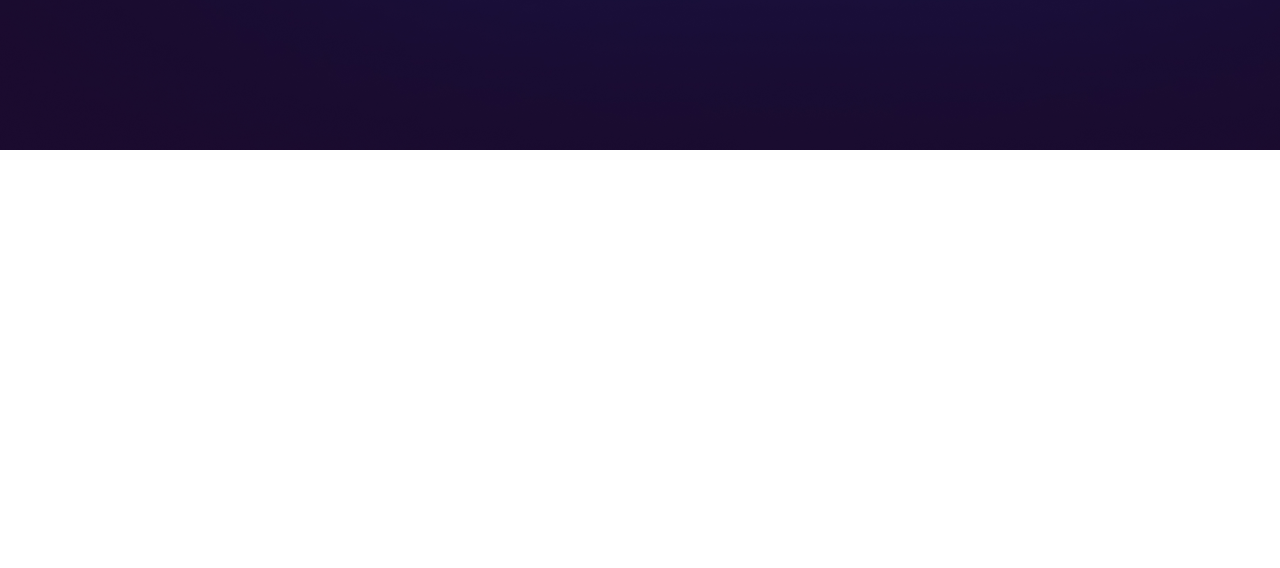
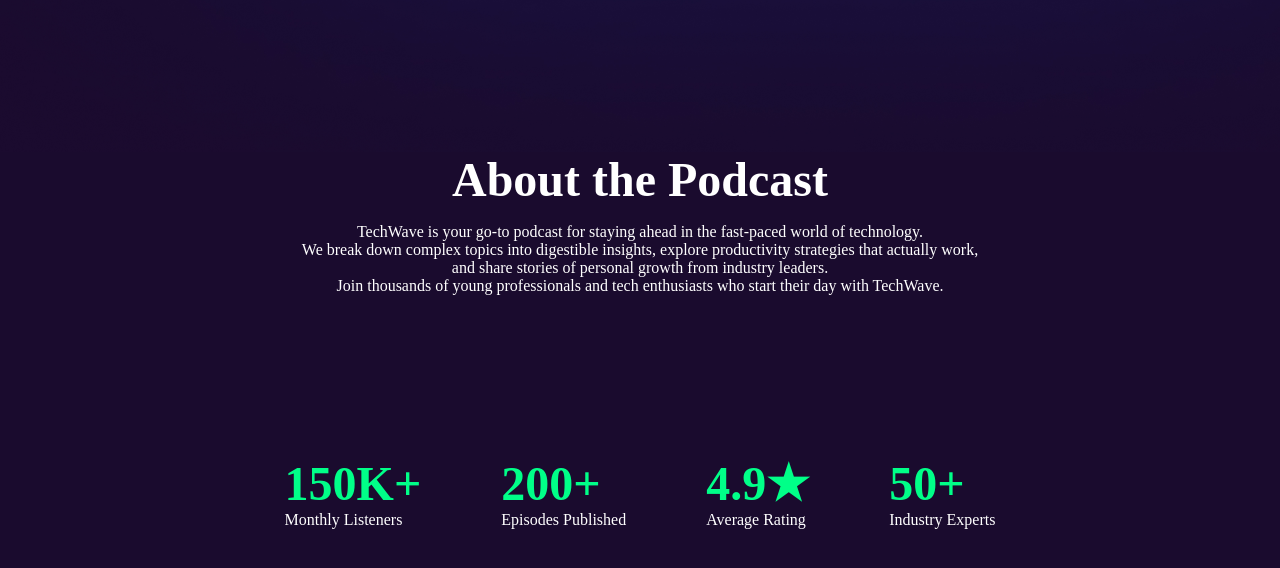
Before and after one commit to ahadsazid/ph-assignment-2, a plain HTML site: page index.html in a window 1280 px wide. Shown: the part 724-1292 px from the top of the page. Before the commit the page ends 874 px from the top, so only its background shows below. Drawn offline with Linux system fonts and the light colour scheme.

Commit message:
podcast design complete

```diff
--- a/index.html
+++ b/index.html
@@ -22,7 +22,7 @@
         </div>
 
     </nav>
-    <section>
+    <section class="hero-container">
         <div class="hero-images">
             <div class="image-1">
                 <img src="./assets/hero-circle.png" alt="">
@@ -42,5 +42,39 @@
 
      </section>
 
+     <section id="about-podcast">
+        <div class="podcast-container">
+            <div class="podcast">
+                <h2>About the Podcast</h2>
+                <p>TechWave is your go-to podcast for staying ahead in the fast-paced world of technology.<br>
+We break down complex topics into digestible insights, explore productivity strategies that actually work,<br>
+and share stories of personal growth from industry leaders.<br>
+
+Join thousands of young professionals and tech enthusiasts who start their day with TechWave.</p>
+            </div>
+            <div class="podcast-rating">
+                <div class="rating">
+                    <h2>150K+</h2>
+                    <p>Monthly Listeners</p>
+                </div>
+                <div class="rating">
+                    <h2>200+</h2>
+                    <p>Episodes Published</p>
+                </div>
+                <div class="rating">
+                    <h2>4.9★</h2>
+                    <p>Average Rating</p>
+                </div>
+                <div class="rating">
+                    <h2>50+</h2>
+                    <p>Industry Experts</p>
+                </div>
+
+              </div>
+
+
+        </div>
+     </section>
+
 </body>
 </html>
--- a/styles/styles.css
+++ b/styles/styles.css
@@ -44,14 +44,15 @@
 }
 
 
-section {
+ .hero-container{
     background: url(../assets/hero-bg.png);
 
     width: 100%;
     max-width: 1600px;
-    height: 760px;
+     height: 762px;
     margin: 0 auto;
     vertical-align: middle;
+
 }
 .hero-images {
     position: relative;
@@ -116,3 +117,51 @@
     gap: 28px;
 
 }
+.banner-msg{
+    margin-bottom: 101px;
+}
+#about-podcast{
+    width: 100%;
+    max-width: 1600px;
+    background-color: #1A0B2E;
+}
+#about-podcast .podcast-container .podcast{
+    width: 100%;
+    max-width: 1200px;
+
+    margin:0 auto;
+    text-align: center;
+}
+.podcast h2{
+    font-size: 48px;
+    font-weight: bold;
+    color: #ffffff;
+    margin-bottom: 16px;
+}
+.podcast p{
+    font-size: 16px;
+    font-weight: 400;
+    color: #ffffff;
+    margin-bottom: 160px;
+}
+.podcast-rating{
+    width: 100%;
+    max-width: 1200px;
+    margin: 0 auto;
+    display: flex;
+    justify-content: center;
+    align-items: center;
+    gap: 80px;
+}
+.podcast-rating .rating h2{
+    font-size: 48px;
+    font-weight: black;
+    color: #00FF88;
+
+}
+.podcast-rating .rating p{
+    font-size: 16px;
+    font-weight: 400;
+    color: #ffffff;
+    margin-bottom: 120px;
+}
```
